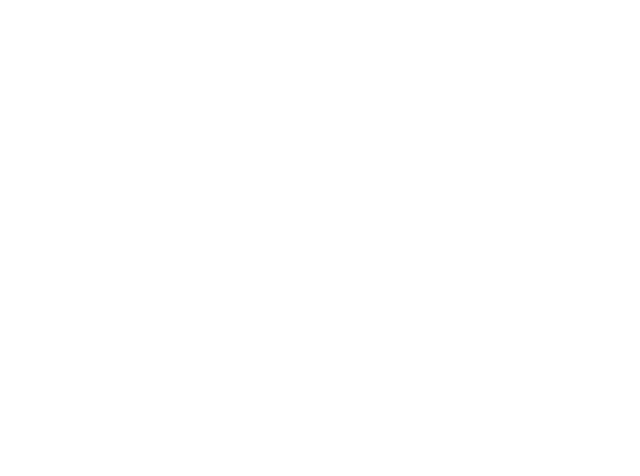
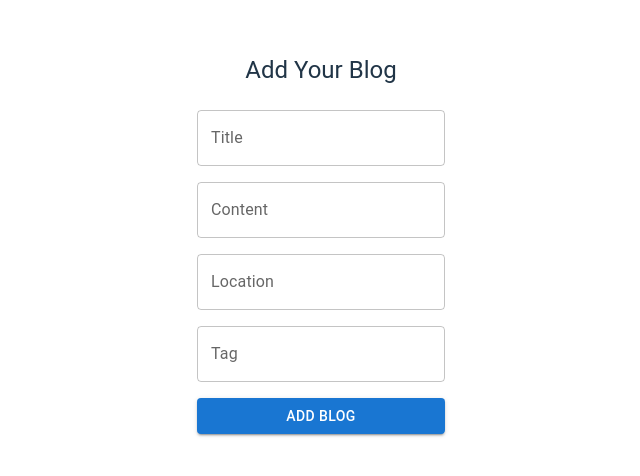
Before and after one commit to Balajir14/ReactJS, a React (Vite) app in the folder ts-project/: page /add-blog in a window 1280 px wide. Before the commit this address had no page. Shown: the part 156-632 px from the top of the page, without its empty margins (319-959 px from the left). Built offline with nearby package versions, Linux system fonts and the light colour scheme.

Commit message:
implemented, addblog, show blog and blog details, added datetime picker in mui

```diff
--- a/ts-project/package.json
+++ b/ts-project/package.json
@@ -14,7 +14,9 @@
     "@emotion/styled": "^11.13.0",
     "@mui/icons-material": "^6.1.0",
     "@mui/material": "^6.1.0",
+    "@mui/x-date-pickers": "^7.18.0",
     "axios": "^1.7.7",
+    "dayjs": "^1.11.13",
     "react": "^18.3.1",
     "react-dom": "^18.3.1",
     "react-router-dom": "^6.26.2"
--- a/ts-project/src/App.tsx
+++ b/ts-project/src/App.tsx
@@ -13,14 +13,20 @@ import UserProvider from "./context/UserContext";
 import RegisterForm from "./components/auth/RegisterForm";
 import { lazy, Suspense } from "react";
 import BlogProvider from "./context/BlogContext";
+import { LocalizationProvider } from "@mui/x-date-pickers";
+import { AdapterDayjs } from "@mui/x-date-pickers/AdapterDayjs";
 
 const Greeting = lazy(() => import("./components/home/Greeting"));
 const Home = lazy(() => import("./components/home/Home"));
 const Todo = lazy(() => import("./components/home/Todo"));
+const AddBlog = lazy(() => import("./components/blog/AddBlog"));
+const BlogList = lazy(() => import("./components/blog/BlogList"));
+const BlogDetail = lazy(() => import("./components/blog/BlogDetails"));
 
 function App() {
   return (
     <>
+      <LocalizationProvider dateAdapter={AdapterDayjs}>
         <ThemeProvider>
           <UserProvider>
             <BlogProvider>
@@ -38,12 +44,17 @@ function App() {
                     <Route path="/toggle" element={<ThemeToogleButton />} />
 
                     <Route path="/register" element={<RegisterForm />} />
+
+                    <Route path="/add-blog" element={<AddBlog />} />
+                    <Route path="/blog-list" element={<BlogList />} />
+                    <Route path="/blog-detail/:id" element={<BlogDetail />} />
                   </Routes>
                 </Suspense>
               </BrowserRouter>
             </BlogProvider>
           </UserProvider>
         </ThemeProvider>
+      </LocalizationProvider>
     </>
   );
 }
@@ -52,4 +63,4 @@ export default App;
 
 // react-router-dom
 // 1. Routing
-// 2. Redirect (useNavigate(), to, useParam());
+// 2. Redirect (useNavigate(), to, useParams());
--- a/ts-project/src/components/blog/AddBlog.tsx
+++ b/ts-project/src/components/blog/AddBlog.tsx
@@ -0,0 +1,75 @@
+import { Button, TextField, Typography } from "@mui/material";
+import Box from "@mui/material/Box";
+import { ChangeEvent, useContext, useState } from "react";
+import { BlogContext } from "../../context/BlogContext";
+import { useNavigate } from "react-router-dom";
+
+export default function AddBlog() {
+  const blogContext = useContext(BlogContext);
+  const [formData, setFormData] = useState({
+    title: "",
+    content: "",
+    location: "",
+    tag: "",
+  });
+
+  const navigate = useNavigate();
+
+  const handleChange = (e: ChangeEvent<HTMLInputElement>) => {
+    const { name, value } = e.target;
+    setFormData((prevData) => ({ ...prevData, [name]: value }));
+  };
+
+  const handleSubmit = () => {
+    const finalData = { ...formData, id: Date.now() };
+    blogContext?.addBlog(finalData);
+    navigate("/blog-list");
+  };
+
+  return (
+    <>
+      <Box sx={{ display: "flex", gap: 2, flexDirection: "column" }}>
+        <Typography variant="h5" gutterBottom>
+          Add Your Blog
+        </Typography>
+
+        <TextField
+          variant="outlined"
+          label="Title"
+          type="text"
+          name="title"
+          onChange={handleChange}
+          value={formData.title}
+        />
+        <TextField
+          variant="outlined"
+          label="Content"
+          type="text"
+          name="content"
+          onChange={handleChange}
+          value={formData.content}
+        />
+        <TextField
+          variant="outlined"
+          label="Location"
+          type="text"
+          name="location"
+          onChange={handleChange}
+          value={formData.location}
+        />
+        <TextField
+          variant="outlined"
+          label="Tag"
+          type="text"
+          name="tag"
+          onChange={handleChange}
+          value={formData.tag}
+        />
+
+        <Button variant="contained" onClick={handleSubmit}>
+          Add Blog
+        </Button>
+      </Box>
+    </>
+  );
+}
--- a/ts-project/src/components/blog/BlogDetails.tsx
+++ b/ts-project/src/components/blog/BlogDetails.tsx
@@ -0,0 +1,30 @@
+import { Typography } from "@mui/material";
+import { useContext } from "react";
+import { Link, useParams } from "react-router-dom";
+import { BlogContext } from "../../context/BlogContext";
+
+export default function BlogDetail() {
+  const blogContext = useContext(BlogContext);
+  const { id } = useParams();
+
+  if (!id) return;
+
+  const numberFormat = parseInt(id);
+
+  const blogDetails = blogContext?.getBlog(numberFormat);
+
+  if (!blogDetails) return <Typography>Blog Not Found.</Typography>;
+
+  return (
+    <>
+      <Typography variant="h5">Blog Detail</Typography>
+
+      <Typography variant="subtitle1">{blogDetails.title}</Typography>
+      <Typography variant="subtitle1">{blogDetails.content}</Typography>
+      <Typography variant="subtitle1">{blogDetails.location}</Typography>
+      <Typography variant="subtitle1">{blogDetails.tag}</Typography>
+
+      <Link to={"/blog-list"}>Blog List</Link>
+    </>
+  );
+}
--- a/ts-project/src/components/blog/BlogList.tsx
+++ b/ts-project/src/components/blog/BlogList.tsx
@@ -0,0 +1,47 @@
+import { useContext } from "react";
+import { BlogContext } from "../../context/BlogContext";
+import {
+  Box,
+  Button,
+  Card,
+  CardActions,
+  CardContent,
+  Grid2,
+  Typography,
+} from "@mui/material";
+import { useNavigate } from "react-router-dom";
+
+export default function BlogList() {
+  const blogContext = useContext(BlogContext);
+  const blogsList = blogContext?.blogs;
+  const navigate = useNavigate();
+
+  return (
+    <>
+      <Box sx={{ padding: 4 }}>
+        {blogsList?.map((blog: any) => (
+          <Grid2 container spacing={1} sx={{ margin: 1 }}>
+            <Card
+              sx={{
+                display: "flex",
+                height: "100%",
+                flexDirection: "row",
+                justifyContent: "space-between",
+              }}
+            >
+              <CardContent>
+                <Typography variant="h6">{blog.title}</Typography>
+              </CardContent>
+              <CardActions>
+                <Button onClick={() => navigate(`/blog-detail/${blog.id}`)}>
+                  View
+                </Button>
+              </CardActions>
+            </Card>
+          </Grid2>
+        ))}
+      </Box>
+      <Button onClick={() => navigate("/add-blog")}>Add Blog</Button>
+    </>
+  );
+}
--- a/ts-project/src/components/home/Greeting.tsx
+++ b/ts-project/src/components/home/Greeting.tsx
@@ -1,6 +1,8 @@
 import Button from "@mui/material/Button";
 import { useTheme } from "../../context/ThemeContext";
 import { Link, useNavigate } from "react-router-dom";
+import { DatePicker } from "@mui/x-date-pickers/DatePicker";
+import { DateTimePicker } from "@mui/x-date-pickers/DateTimePicker";
 
 export default function Greeting() {
   const data = useTheme();
@@ -8,6 +10,8 @@ export default function Greeting() {
   return (
     <>
       <h1>Welcome</h1>
+      <DatePicker />
+      <DateTimePicker label="Basic date time picker" />
       My current Theme is: {data?.theme}
       <Button variant="outlined" href="/home">
         Go to Home
@@ -16,6 +20,9 @@ export default function Greeting() {
         Todo App
       </Button>
       <Link to="/todo">Todo App\</Link>
+      <Button variant="outlined" onClick={() => navigate("/add-blog")}>
+        Add Blog
+      </Button>
     </>
   );
 }
--- a/ts-project/src/context/BlogContext.tsx
+++ b/ts-project/src/context/BlogContext.tsx
@@ -15,14 +15,16 @@ interface BlogContextType {
 }
 
 // STEP : 1 -> Create Context
-const BlogContext = createContext<BlogContextType | undefined>(undefined);
+export const BlogContext = createContext<BlogContextType | undefined>(
+  undefined
+);
 
 // STEP : 2 -> Create Provider (connect between store/context and components)
 export default function BlogProvider({ children }: { children: ReactNode }) {
   const [blogs, setBlogs] = useState<Blog[]>([]);
 
   const addBlog = (blog: Blog) => {
-    setBlogs([...blogs, { ...blog, id: Date.now() }]);
+    setBlogs([...blogs, { ...blog }]);
   };
 
   const getBlog = (id: number) => {
```
Also changed, not shown: 1 other file (tests, documents, lock files or other folders). Lines whose indentation alone changed are shown as unchanged.
